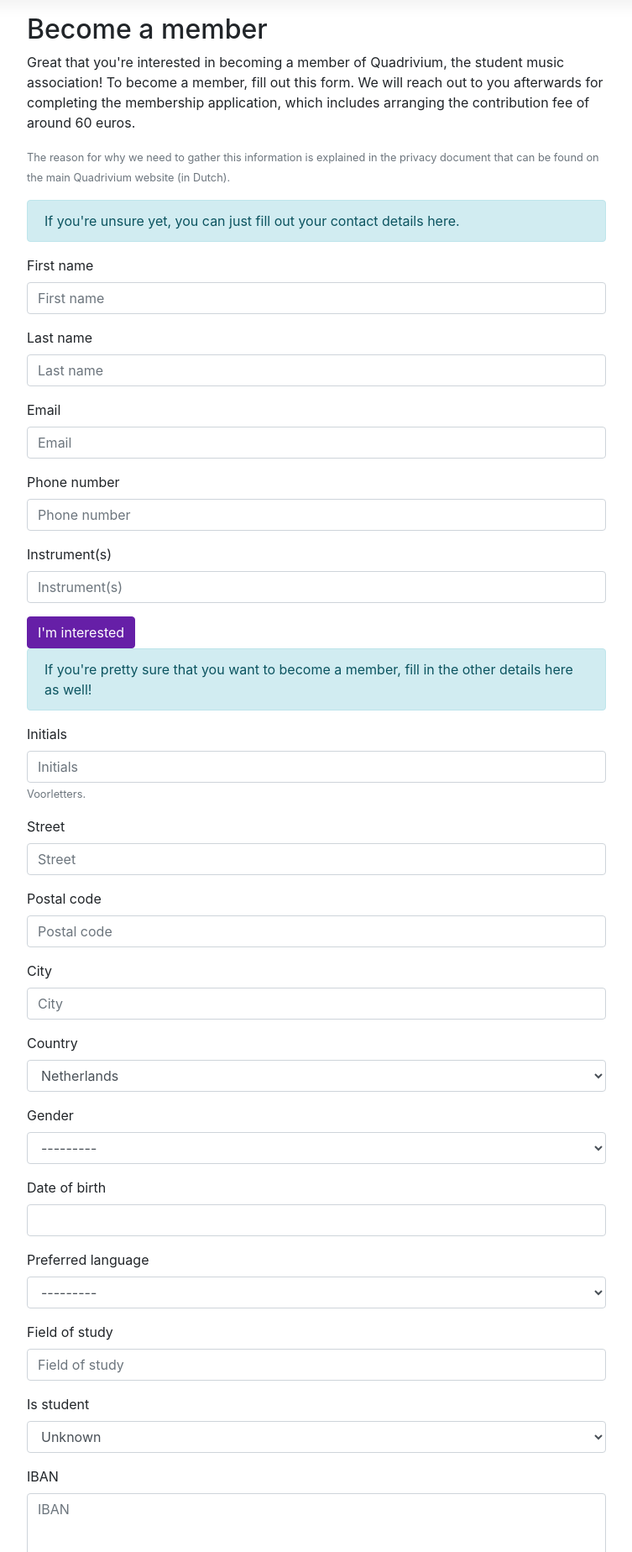
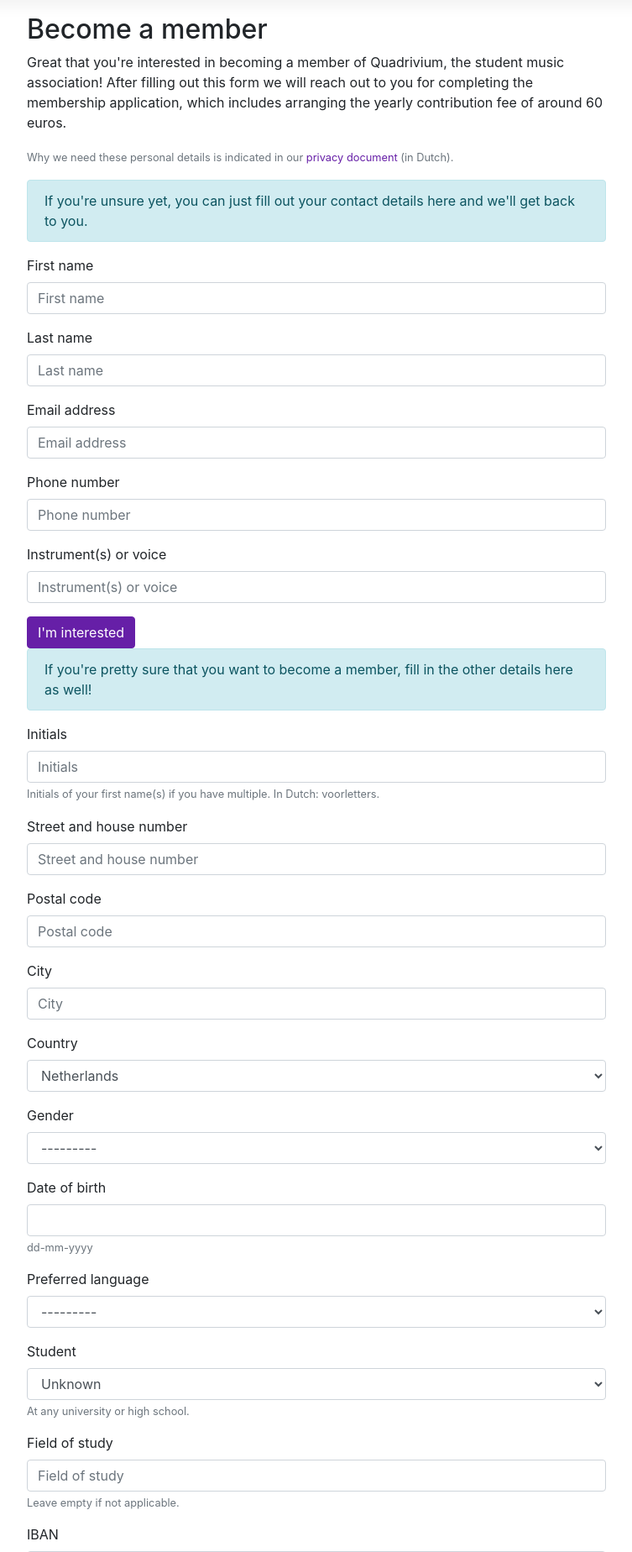
Before and after one commit to mhvis/tutti, a Django app: page /members/subscribe/ in a window 1280 px wide. Shown: the part 66-1914 px from the top of the page at 84% size, without its empty margins (263-1016 px from the left). Run offline with Django 3.2, Linux system fonts and the light colour scheme; some libraries are stand-ins or nearby versions.

Commit message:
Update members form

```diff
--- a/members/forms.py
+++ b/members/forms.py
@@ -54,17 +54,27 @@
 
 
 class SubscribeForm(forms.ModelForm):
+    date_of_birth = forms.DateField(input_formats=('%d-%m-%Y',), help_text="dd-mm-yyyy")
+
     class Meta:
         model = MembershipRequest
         fields = ['first_name', 'last_name', 'initials', 'email', 'phone_number', 'street', 'postal_code', 'city',
                   'country', 'gender', 'date_of_birth', 'preferred_language', 'field_of_study', 'is_student', 'iban',
                   'tue_card_number', 'remarks', 'sub_association', 'instruments']
         help_texts = {
-            'initials': "Voorletters.",
-            'tue_card_number': "If you have a TU/e campus card, fill in the number that is printed sideways "
-                               "(not your student number or s-number). We will then make it possible for you to enter "
-                               "the cultural section in Luna, using your campus card, during off-hours. During the "
+            'initials': "Initials of your first name(s) if you have multiple. In Dutch: voorletters.",
+            'tue_card_number': "If you have a TU/e campus card, fill in the number that is printed sideways, "
+                               "which is different from your student number or s-number. "
+                               "We will then make it possible for you to enter "
+                               "the cultural section in Luna using your campus card, during off-hours. During the "
                                "day however the entrance is usually always open to anyone.",
+            'field_of_study': "Leave empty if not applicable.",
+            'iban': "Providing your IBAN bank account number helps our administration for arranging the "
+                    "contribution fee. This does not authorize us to do a bank charge.",
+            'is_student': "At any university or high school.",
+            'sub_association': "Which sub-associations are you interested in? "
+                               "If you are not interested in the orchestra and choir, select piano member. "
+                               "Leave empty if you are not (yet) sure.",
         }
 
     # def __init__(self, *args, **kwargs):
--- a/members/models.py
+++ b/members/models.py
@@ -252,14 +252,14 @@
 class MembershipRequest(models.Model):
     first_name = models.CharField(max_length=150)
     last_name = models.CharField(max_length=150)
-    email = models.EmailField(max_length=150)
+    email = models.EmailField(max_length=150, verbose_name="email address")
     phone_number = PhoneNumberField()
-    instruments = models.CharField(max_length=150, verbose_name="instrument(s)")
+    instruments = models.CharField(max_length=150, verbose_name="instrument(s) or voice")
 
     initials = models.CharField(max_length=30, blank=True)
 
     # Address
-    street = models.CharField(max_length=150, blank=True)
+    street = models.CharField(max_length=150, blank=True, verbose_name="street and house number")
     postal_code = models.CharField(max_length=30, blank=True)
     city = models.CharField(max_length=150, blank=True)
     country = CountryField(blank=True, default='NL')
@@ -278,16 +278,14 @@
     gender = models.CharField(max_length=30,
                               blank=True,
                               choices=(('male', 'Male'), ('female', 'Female')))
-    is_student = models.BooleanField(null=True, blank=True)
+    is_student = models.BooleanField(null=True, blank=True, verbose_name='student')
 
     sub_association = MultiSelectField(
         choices=[
-            ("ensuite", "Ensuite - symphony orchestra"),
-            ("vokollage", "Vokollage - choir"),
-            ("auletes", "Auletes - wind orchestra"),
-            ("piano", "Piano member - use our rehearsal rooms and join association-wide activities")],
-        help_text="Which sub-associations are you interested in? If you are not interested in the orchestra and choir, "
-                  "select piano member.",
+            ("vokollage", "Vokollage – choir"),
+            ("ensuite", "Ensuite – symphony orchestra"),
+            ("auletes", "Auletes – wind orchestra"),
+            ("piano", "Piano member – join association-wide activities and use our rehearsal rooms")],
         verbose_name="sub-association",
         blank=True)
 
@@ -301,3 +299,6 @@
 
     date = models.DateTimeField(default=timezone.now,
                                 help_text="When the form was submitted.")
+
+    def __str__(self):
+        return "{} {}".format(self.first_name, self.last_name).strip()
--- a/members/templates/members/subscribe_form.html
+++ b/members/templates/members/subscribe_form.html
@@ -7,52 +7,52 @@
     <h2>Become a member</h2>
     <p>
         Great that you're interested in becoming a member of Quadrivium, the student music association!
-        To become a member, fill out this form.
-        We will reach out to you afterwards for completing the membership application,
-        which includes arranging the contribution fee of around 60 euros.
+        After filling out this form we will reach out to you for completing the membership application,
+        which includes arranging the yearly contribution fee of around 60 euros.
     </p>
     {#    <div class="alert alert-info">#}
     {#        #}
     {#    </div>#}
     <p>
         <small class="text-muted">
-            The reason for why we need to gather this information is explained in the privacy document that can be found
-            on the
-            main Quadrivium website (in Dutch).
+            Why we need these personal details is indicated in our
+            <a href="https://esmgquadrivium.sharepoint.com/:b:/g/EdOOvjXmMr1Nndcz0TxlR7ABHp742itPXhYwOZFG43oJXA?e=iQZ7So"
+               target="_blank">
+                privacy document</a> (in Dutch).
         </small>
     </p>
 
     <form method="post" action="{% url 'members:subscribe' %}">
         {% csrf_token %}
-    <div class="alert alert-info">
-        If you're unsure yet, you can just fill out your contact details here.
-    </div>
+        <div class="alert alert-info">
+            If you're unsure yet, you can just fill out your contact details here and we'll get back to you.
+        </div>
         {% bootstrap_form_errors form type='non_fields' %}
-        {% bootstrap_field form.first_name layout='horizontal' label_class='col-sm-3' field_class='col-sm-9' %}
-        {% bootstrap_field form.last_name layout='horizontal' label_class='col-sm-3' field_class='col-sm-9' %}
-        {% bootstrap_field form.email layout='horizontal' label_class='col-sm-3' field_class='col-sm-9' %}
-        {% bootstrap_field form.phone_number layout='horizontal' label_class='col-sm-3' field_class='col-sm-9' %}
-        {% bootstrap_field form.instruments layout='horizontal' label_class='col-sm-3' field_class='col-sm-9' %}
+        {% bootstrap_field form.first_name layout='horizontal' label_class='col-sm-3 col-form-label' field_class='col-sm-9' %}
+        {% bootstrap_field form.last_name layout='horizontal' label_class='col-sm-3 col-form-label' field_class='col-sm-9' %}
+        {% bootstrap_field form.email layout='horizontal' label_class='col-sm-3 col-form-label' field_class='col-sm-9' %}
+        {% bootstrap_field form.phone_number layout='horizontal' label_class='col-sm-3 col-form-label' field_class='col-sm-9' %}
+        {% bootstrap_field form.instruments layout='horizontal' label_class='col-sm-3 col-form-label' field_class='col-sm-9' %}
         {% buttons %}
             <button type="submit" class="btn btn-primary">I'm interested</button>
         {% endbuttons %}
-    <div class="alert alert-info">
-        If you're pretty sure that you want to become a member, fill in the other details here as well!
-    </div>
-        {% bootstrap_field form.initials layout='horizontal' label_class='col-sm-3' field_class='col-sm-9' %}
-        {% bootstrap_field form.street layout='horizontal' label_class='col-sm-3' field_class='col-sm-9' %}
-        {% bootstrap_field form.postal_code layout='horizontal' label_class='col-sm-3' field_class='col-sm-9' %}
-        {% bootstrap_field form.city layout='horizontal' label_class='col-sm-3' field_class='col-sm-9' %}
-        {% bootstrap_field form.country layout='horizontal' label_class='col-sm-3' field_class='col-sm-9' %}
-        {% bootstrap_field form.gender layout='horizontal' label_class='col-sm-3' field_class='col-sm-9' %}
-        {% bootstrap_field form.date_of_birth layout='horizontal' label_class='col-sm-3' field_class='col-sm-9' %}
-        {% bootstrap_field form.preferred_language layout='horizontal' label_class='col-sm-3' field_class='col-sm-9' %}
-        {% bootstrap_field form.field_of_study layout='horizontal' label_class='col-sm-3' field_class='col-sm-9' %}
-        {% bootstrap_field form.is_student layout='horizontal' label_class='col-sm-3' field_class='col-sm-9' %}
-        {% bootstrap_field form.iban layout='horizontal' label_class='col-sm-3' field_class='col-sm-9' %}
-        {% bootstrap_field form.tue_card_number layout='horizontal' label_class='col-sm-3' field_class='col-sm-9' %}
+        <div class="alert alert-info">
+            If you're pretty sure that you want to become a member, fill in the other details here as well!
+        </div>
+        {% bootstrap_field form.initials layout='horizontal' label_class='col-sm-3 col-form-label' field_class='col-sm-9' %}
+        {% bootstrap_field form.street layout='horizontal' label_class='col-sm-3 col-form-label' field_class='col-sm-9' %}
+        {% bootstrap_field form.postal_code layout='horizontal' label_class='col-sm-3 col-form-label' field_class='col-sm-9' %}
+        {% bootstrap_field form.city layout='horizontal' label_class='col-sm-3 col-form-label' field_class='col-sm-9' %}
+        {% bootstrap_field form.country layout='horizontal' label_class='col-sm-3 col-form-label' field_class='col-sm-9' %}
+        {% bootstrap_field form.gender layout='horizontal' label_class='col-sm-3 col-form-label' field_class='col-sm-9' %}
+        {% bootstrap_field form.date_of_birth layout='horizontal' label_class='col-sm-3 col-form-label' field_class='col-sm-9' %}
+        {% bootstrap_field form.preferred_language layout='horizontal' label_class='col-sm-3 col-form-label' field_class='col-sm-9' %}
+        {% bootstrap_field form.is_student layout='horizontal' label_class='col-sm-3 col-form-label' field_class='col-sm-9' %}
+        {% bootstrap_field form.field_of_study layout='horizontal' label_class='col-sm-3 col-form-label' field_class='col-sm-9' %}
+        {% bootstrap_field form.iban layout='horizontal' label_class='col-sm-3 col-form-label' field_class='col-sm-9' %}
+        {% bootstrap_field form.tue_card_number layout='horizontal' label_class='col-sm-3 col-form-label' field_class='col-sm-9' %}
         {% bootstrap_field form.sub_association layout='horizontal' label_class='col-sm-3' field_class='col-sm-9' %}
-        {% bootstrap_field form.remarks layout='horizontal' label_class='col-sm-3' field_class='col-sm-9' %}
+        {% bootstrap_field form.remarks layout='horizontal' label_class='col-sm-3 col-form-label' field_class='col-sm-9' %}
 
         {% buttons %}
             <button type="submit" class="btn btn-primary">Become a member</button>
--- a/pages/templates/base_public.html
+++ b/pages/templates/base_public.html
@@ -1,7 +1,10 @@
 {% extends "body.html" %}
 {% load static %}
 
+{% block body_class %}d-flex flex-column h-100{% endblock %}
+
 {% block body %}
+    <div class="flex-shrink-0">
         <div class="navbar navbar-dark bd-navbar bg-primary">
             <div class="navbar-brand mx-auto">
                 <img src="{% static "img/logo_white.svg" %}" height="40" alt="ESMG Quadrivium">
@@ -10,8 +13,8 @@
         <div class="container py-3" style="max-width: 720px;">
             {% block content %}{% endblock %}
         </div>
-
-    <footer class="footer py-3">
+    </div>
+    <footer class="footer mt-auto py-3">
         <div class="container" style="max-width: 720px;">
             <span class="text-muted">Made by Qomputer Qlub—Quadrivium ICT Committee</span>
         </div>
```
Also changed, not shown: members/admin.py (+6 -1 lines), members/templates/members/subscribe_form_done.html (+9 -3 lines). Lines whose indentation alone changed are shown as unchanged.
